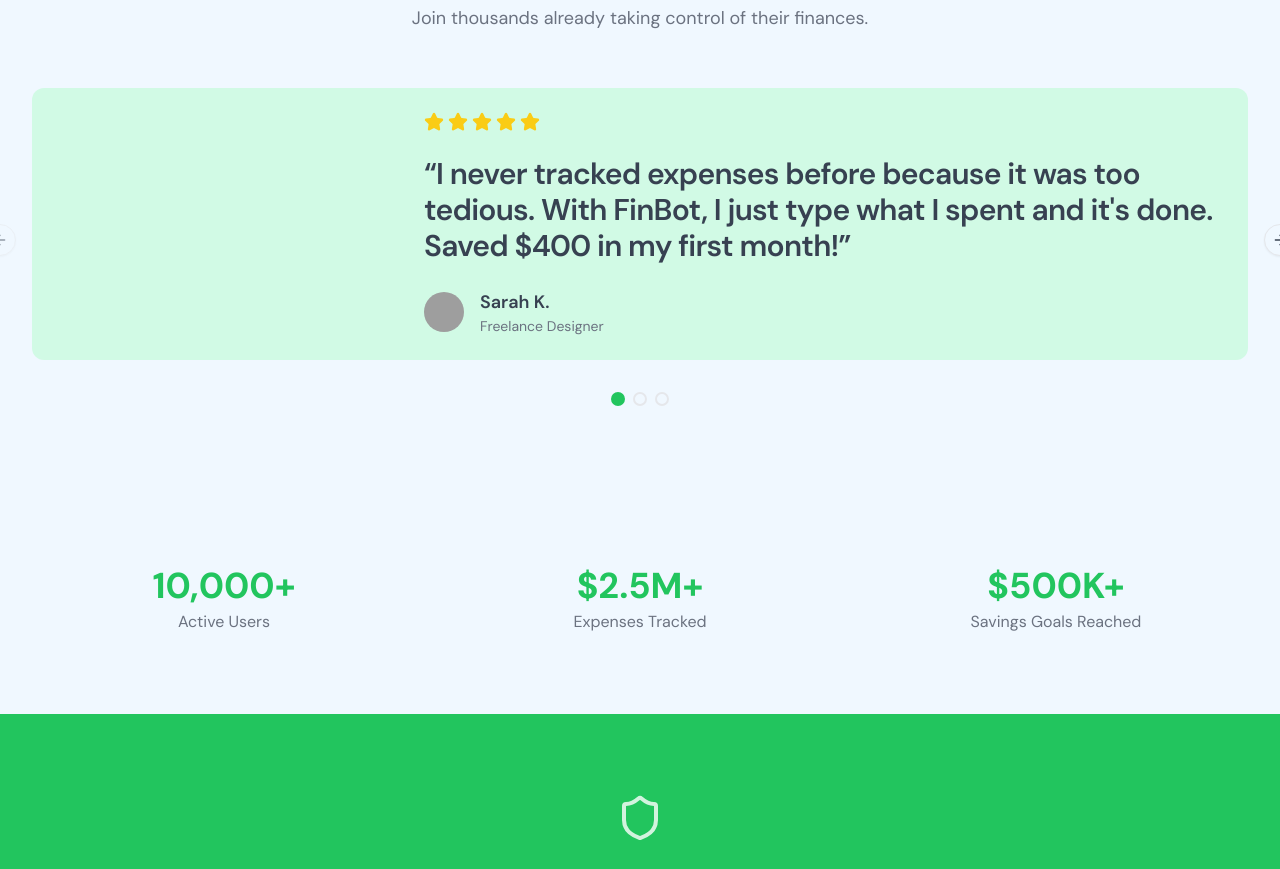
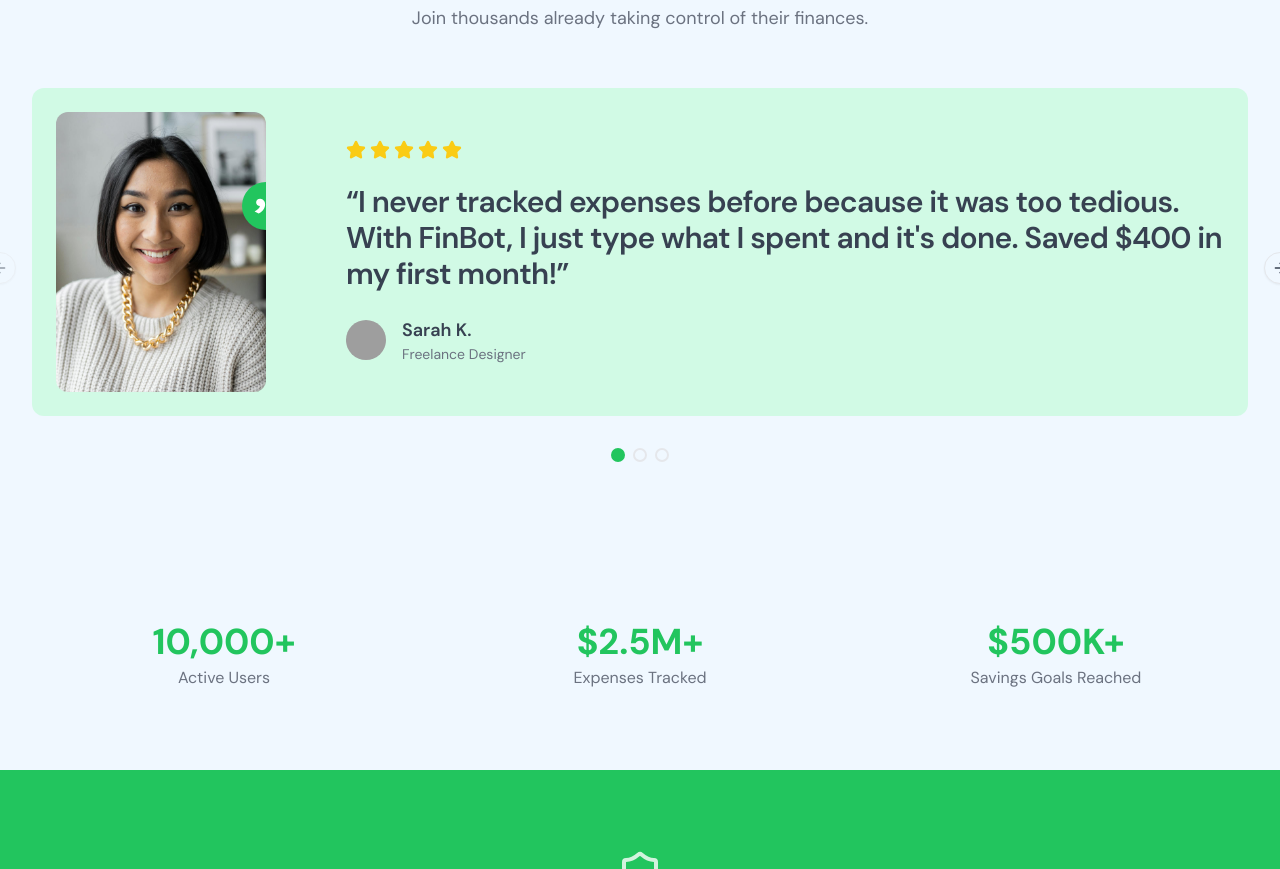
Before and after one commit to Dominion116/frontend, a Next.js app: page / in a window 1280 px wide. Shown: the part 1459-2328 px from the top of the page. Built offline with nearby package versions, Linux system fonts and the light colour scheme; grey boxes are pictures that could not be loaded.

Commit message:
fix: adjust layout and dimensions for testimonial card images

```diff
--- a/src/components/testimonials.tsx
+++ b/src/components/testimonials.tsx
@@ -109,8 +109,8 @@ const TestimonialCard = ({
   testimonial: (typeof testimonials)[number];
 }) => (
   <div className="mb-8 rounded-xl bg-accent px-6 py-8 sm:py-6">
-    <div className="flex items-center justify-between gap-20">
-      <div className="relative hidden aspect-3/4 w-full max-w-[18rem] shrink-0 rounded-xl overflow-hidden md:block">
+    <div className="flex items-center justify-between gap-10 md:gap-20">
+      <div className="relative hidden h-[280px] w-[210px] shrink-0 rounded-xl overflow-hidden md:block">
         <Image
           src={testimonial.image}
           alt={testimonial.name}
```
